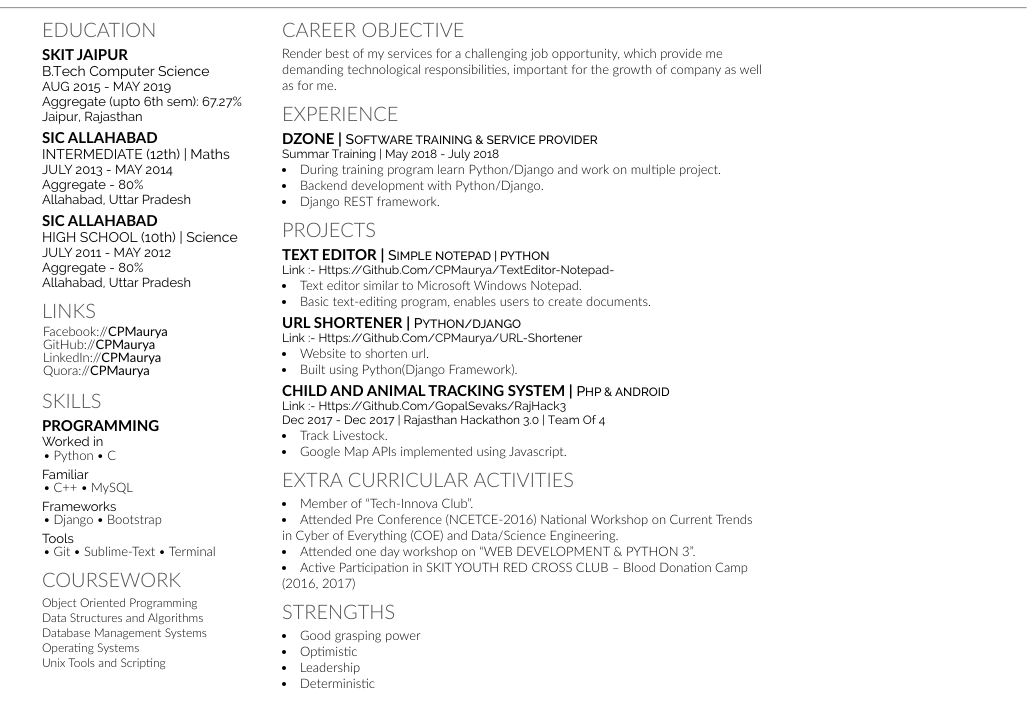
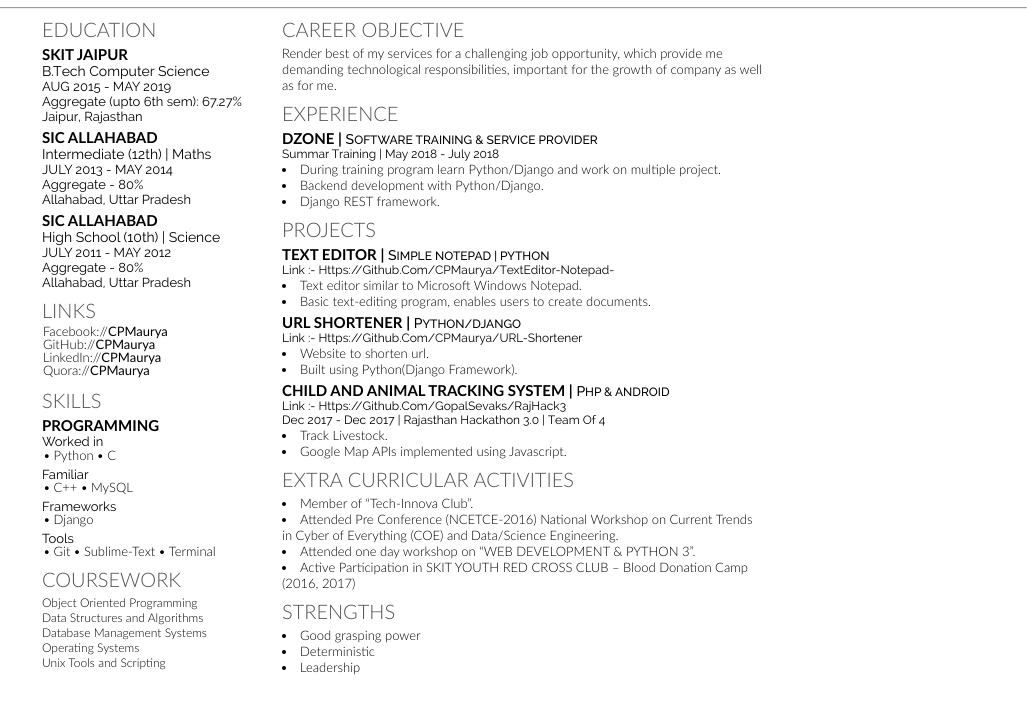
Before and after one commit to CPMaurya/CPMaurya.github.io, a plain HTML site: page index.jade in a window 1280 px wide. Shown: the part 105-810 px from the top of the page, without its empty margins (253-1280 px from the left). Drawn offline with nearby package versions, Linux system fonts and the light colour scheme; files that its build step writes are made by us from their sources.

Commit message:
First commit

```diff
--- a/data.json
+++ b/data.json
@@ -3,7 +3,7 @@
     "lastName": "Prakash",
     "languagesStrong": ["Python", "C"],
     "languagesFamiliar": ["C++","MySQL"],
-    "languagesframework": ["Django","Bootstrap"],
+    "languagesframework": ["Django"],
     "languagestool": ["Git","Sublime-Text","Terminal"],
     "graduateCourses": ["Object Oriented Programming",
                         "Data Structures and Algorithms",
--- a/index.jade
+++ b/index.jade
@@ -46,13 +46,13 @@ html(lang="en")
                 br
                 // Begin Subsection
                 h2 SIC Allahabad
-                h3 INTERMEDIATE (12th) | Maths
+                h3 Intermediate (12th) | Maths
                 h4 JULY 2013 - MAY 2014
                 h4 Aggregate - 80%
                 h4 Allahabad, Uttar Pradesh
                 br
                 h2 SIC Allahabad
-                h3 HIGH SCHOOL (10th) | Science
+                h3 High School (10th) | Science
                 h4 JULY 2011 - MAY 2012
                 h4 Aggregate - 80%
                 h4 Allahabad, Uttar Pradesh
@@ -183,9 +183,10 @@ html(lang="en")
                 h1 STRENGTHS
                 br
                 li Good grasping power
-                li Optimistic
+                li Deterministic
+                //li Optimistic
                 li Leadership
-                li Deterministic
+
 
 
                 ///////// Begin Section: Publications /////////
```
Also changed, not shown: index.html, 1 other file.
